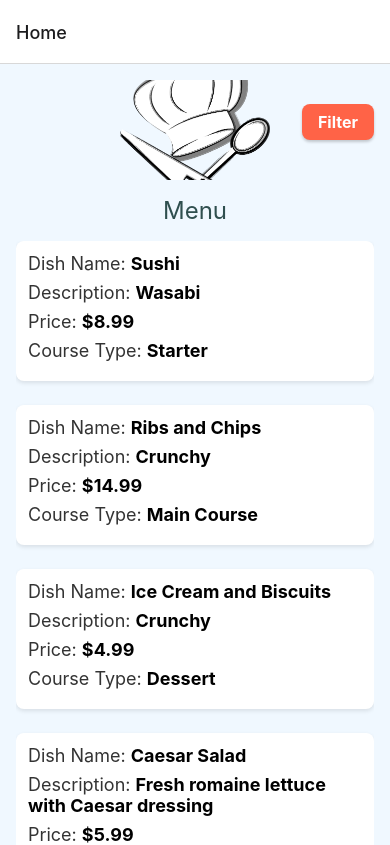
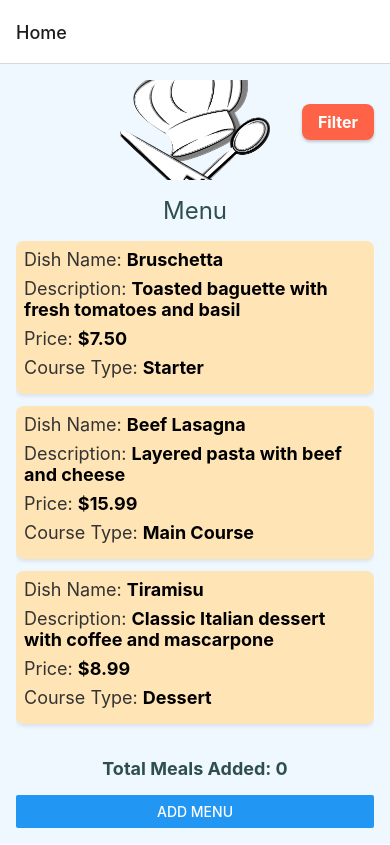
Before and after one commit to VCCT-MAST5112-2024-G1/LuxoloSobetwa_st10443381MASTP_2, a React Native app: screen /Home in a window 390 px wide. Shown: the top 845 px of the page. Built offline with nearby package versions, Linux system fonts and the light colour scheme.

Commit message:
Added the predefind list of menu

```diff
--- a/screens/Home.tsx
+++ b/screens/Home.tsx
@@ -13,27 +13,20 @@ export default function HomeScreen() {
     const menuItems = route.params?.menuItems || [];
     const navigation = useNavigation<HomeScreenProp>();
 
-    // Sample data (if no items are passed through navigation)
-    const sampleMenu = [
-        { courseType: 'Starter', DishName: 'Caesar Salad', description: 'Fresh romaine lettuce with Caesar dressing', price: 5.99 },
-        { courseType: 'Main Course', DishName: 'Grilled Salmon', description: 'Salmon fillet with garlic butter', price: 12.99 },
-        { courseType: 'Dessert', DishName: 'Chocolate Cake', description: 'Rich chocolate cake with ganache', price: 6.99 },
-    ];
-
-    // Predefined menu items
+    // Predefined menu with one item per course
     const predefinedMenu = [
-        { courseType: 'Starter', DishName: 'Sushi', description: 'Wasabi', price: 8.99 },
-        { courseType: 'Main Course', DishName: 'Ribs and Chips', description: 'Crunchy', price: 14.99 },
-        { courseType: 'Dessert', DishName: 'Ice Cream and Biscuits', description: 'Crunchy', price: 4.99 },
+        { courseType: 'Starter', DishName: 'Bruschetta', description: 'Toasted baguette with fresh tomatoes and basil', price: 7.50 },
+        { courseType: 'Main Course', DishName: 'Beef Lasagna', description: 'Layered pasta with beef and cheese', price: 15.99 },
+        { courseType: 'Dessert', DishName: 'Tiramisu', description: 'Classic Italian dessert with coffee and mascarpone', price: 8.99 },
     ];
 
     // Filter to get one item per course from menuItems
     const uniqueCourses = ['Starter', 'Main Course', 'Dessert'];
     const filteredMenu = uniqueCourses.map(course =>
-        menuItems.find((item: { courseType: string; }) => item.courseType === course) || sampleMenu.find(item => item.courseType === course)
-    );
+        menuItems.find((item: { courseType: string; }) => item.courseType === course)
+    ).filter(Boolean); // Filters out any undefined values
 
-    // Concatenate the predefined menu with the filtered menu
+    // Combine predefined menu and filtered menu items
     const combinedMenu = [...predefinedMenu, ...filteredMenu];
 
     const handleFilterPress = () => {
@@ -57,8 +50,8 @@ export default function HomeScreen() {
             <FlatList
                 data={combinedMenu}
                 keyExtractor={(item, index) => `${item.courseType}-${index}`}
-                renderItem={({ item }) => (
-                    <View style={styles.menuDetails}>
+                renderItem={({ item, index }) => (
+                    <View style={[styles.menuDetails, index < predefinedMenu.length ? styles.predefinedMenu : {}]}>
                         <Text style={styles.menuText}>
                             Dish Name: <Text style={styles.boldText}>{item.DishName}</Text>
                         </Text>
@@ -75,6 +68,9 @@ export default function HomeScreen() {
                 )}
             />
 
+            {/* Display total number of meals added */}
+            <Text style={styles.totalMealsText}>Total Meals Added: {menuItems.length}</Text>
+
             <Button
                 title="Add Menu"
                 onPress={() => navigation.navigate('AddMenu')}
@@ -87,11 +83,11 @@ const styles = StyleSheet.create({
     container: {
         flex: 1,
         padding: 16,
-        backgroundColor: '#f0f8ff', // Light color background
+        backgroundColor: '#f0f8ff',
     },
     image: {
-        width: 150, // Smaller width for the image
-        height: 100, // Smaller height for the image
+        width: 150,
+        height: 100,
         marginBottom: 16,
         borderRadius: 10,
         alignSelf: 'center',
@@ -100,14 +96,14 @@ const styles = StyleSheet.create({
     title: {
         fontSize: 24,
         marginBottom: 16,
-        color: '#2f4f4f', // Darker color for the title
+        color: '#2f4f4f',
         textAlign: 'center',
     },
     filterButton: {
         position: 'absolute',
-        top: 40, // Adjust based on screen header
+        top: 40,
         right: 16,
-        backgroundColor: '#FF6347', // Button background color
+        backgroundColor: '#FF6347',
         paddingVertical: 8,
         paddingHorizontal: 16,
         borderRadius: 8,
@@ -139,6 +135,11 @@ const styles = StyleSheet.create({
         shadowRadius: 4,
         elevation: 2,
     },
+    predefinedMenu: {
+        backgroundColor: '#ffe4b5',
+        padding: 8,
+        marginBottom: 12,
+    },
     menuText: {
         fontSize: 18,
         color: '#333',
@@ -149,4 +150,11 @@ const styles = StyleSheet.create({
         fontSize: 18,
         color: '#000',
     },
+    totalMealsText: {
+        fontSize: 18,
+        fontWeight: 'bold',
+        color: '#2f4f4f',
+        textAlign: 'center',
+        marginVertical: 16,
+    },
 });
```
